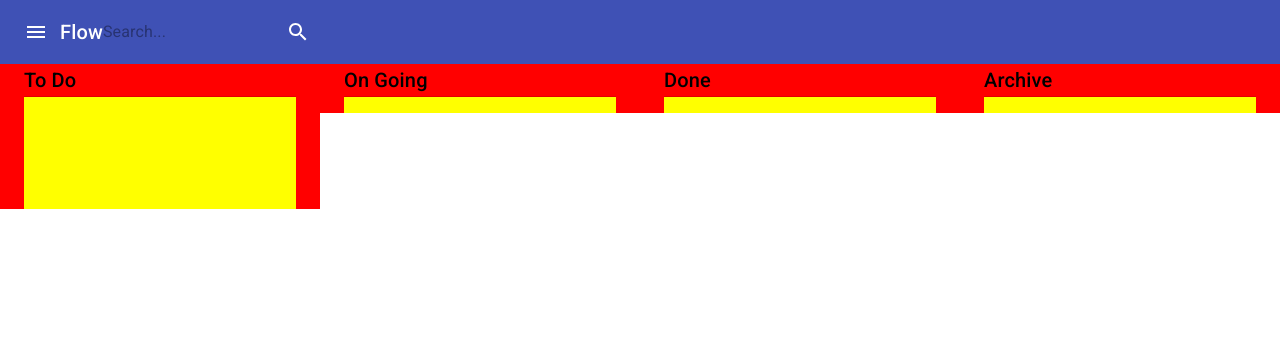
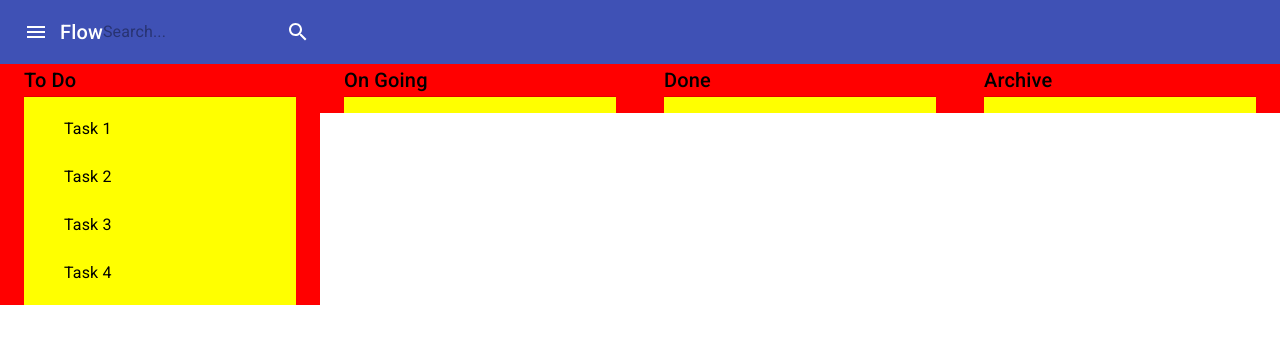
Before and after one commit to jeremeylee/Flow, a React (Create React App) app in the folder client/: page / in a window 1280 px wide. Shown: the top 344 px of the page. Built offline with nearby package versions, Linux system fonts and the light colour scheme.

Commit message:
Modified task object to include title and content

```diff
--- a/client/src/initialdata.js
+++ b/client/src/initialdata.js
@@ -1,9 +1,25 @@
 const initialData = {
   tasks: {
-    'task-1': { id: 'task-1', content: 'Task 1'},
-    'task-2': { id: 'task-2', content: 'Task 2'},
-    'task-3': { id: 'task-3', content: 'Task 3'},
-    'task-4': { id: 'task-4', content: 'Task 4'},
+    'task-1': {
+      id: 'task-1',
+      title: 'Task 1',
+      content: "orem ipsum dolor sit amet, consectetur adipiscing elit. Etiam sagittis dolor vitae lectus pharetra ullamcorper. Morbi sed turpis sapien. Morbi tristique massa vitae nibh pharetra, nec rhoncus urna suscipit. Pellentesque vel turpis consequat, vestibulum dolor ullamcorper, ultrices quam. Donec tempus tristique mauris, sed rutrum metus ultrices non."
+    },
+    'task-2': {
+      id: 'task-2',
+      title: 'Task 2',
+      content: "orem ipsum dolor sit amet, consectetur adipiscing elit. Etiam sagittis dolor vitae lectus pharetra ullamcorper. Morbi sed turpis sapien. Morbi tristique massa vitae nibh pharetra, nec rhoncus urna suscipit. Pellentesque vel turpis consequat, vestibulum dolor ullamcorper, ultrices quam. Donec tempus tristique mauris, sed rutrum metus ultrices non."
+    },
+    'task-3': {
+      id: 'task-3',
+      title: 'Task 3',
+      content: "orem ipsum dolor sit amet, consectetur adipiscing elit. Etiam sagittis dolor vitae lectus pharetra ullamcorper. Morbi sed turpis sapien. Morbi tristique massa vitae nibh pharetra, nec rhoncus urna suscipit. Pellentesque vel turpis consequat, vestibulum dolor ullamcorper, ultrices quam. Donec tempus tristique mauris, sed rutrum metus ultrices non."
+    },
+    'task-4': {
+      id: 'task-4',
+      title: 'Task 4',
+      content: "orem ipsum dolor sit amet, consectetur adipiscing elit. Etiam sagittis dolor vitae lectus pharetra ullamcorper. Morbi sed turpis sapien. Morbi tristique massa vitae nibh pharetra, nec rhoncus urna suscipit. Pellentesque vel turpis consequat, vestibulum dolor ullamcorper, ultrices quam. Donec tempus tristique mauris, sed rutrum metus ultrices non."
+    },
   },
 
   processes: {
```
